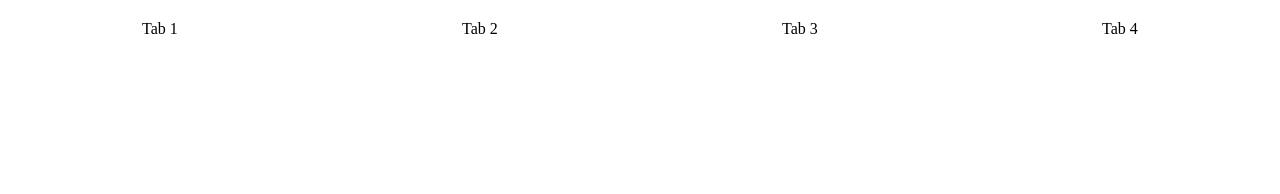
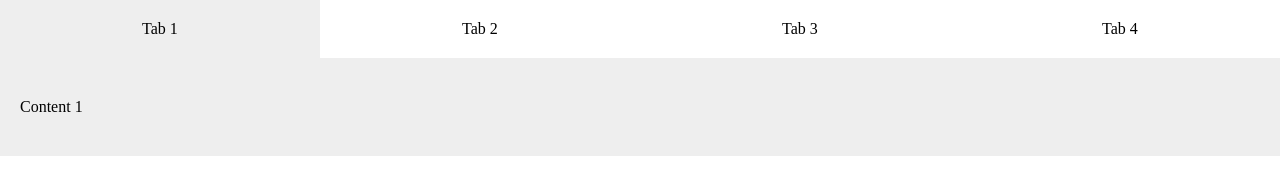
Before and after one commit to StackBro/JS_Snippets, a plain HTML site: page tabs/jquery/index.html in a window 1280 px wide. Both pictures are taken after a click on the link "Tab 1". Drawn offline with Linux system fonts and the light colour scheme.

Commit message:
tabs on jquery

```diff
--- a/tabs/jquery/assets/app.js
+++ b/tabs/jquery/assets/app.js
@@ -1,6 +1,11 @@
 $(document).ready(function(){
     $('.tabs-triggers__item').click(function(e){
         e.preventDefault();
-        $('.tabs-triggers__item').removeClass
+        $('.tabs-triggers__item').removeClass('tabs-triggers__item--active');
+        $('.tabs-content__item').removeClass('tabs-content__item--active');
+
+        $(this).addClass('tabs-triggers__item--active');
+
+        $($(this).attr('href')).addClass('tabs-content__item--active')
     });
 });
--- a/tabs/jquery/assets/style.css
+++ b/tabs/jquery/assets/style.css
@@ -22,6 +22,9 @@
     text-decoration: none;
     flex-grow: 1;
 }
+.tabs-triggers__item--active{
+    background-color: #eee;
+}
 
 .tabs-content
 {
--- a/tabs/jquery/index.html
+++ b/tabs/jquery/index.html
@@ -9,14 +9,14 @@
 </head>
 <body>
     <div class="wrapper">
-        <div class="tabs-triggers">
-            <a href="#tab-1" class="tabs-triggers__item">Tab 1</a>
+        <div class="tabs-triggers ">
+            <a href="#tab-1" class="tabs-triggers__item tabs-triggers__item--active">Tab 1</a>
             <a href="#tab-2" class="tabs-triggers__item">Tab 2</a>
             <a href="#tab-3" class="tabs-triggers__item">Tab 3</a>
             <a href="#tab-4" class="tabs-triggers__item">Tab 4</a>
         </div>
         <div class="tabs-content">
-            <div class="tabs-content__item" id="tab-1">Content 1</div>
+            <div class="tabs-content__item tabs-content__item--active" id="tab-1">Content 1</div>
             <div class="tabs-content__item" id="tab-2">Content 2</div>
             <div class="tabs-content__item" id="tab-3">Content 3</div>
             <div class="tabs-content__item" id="tab-4">Content 4</div>
```
